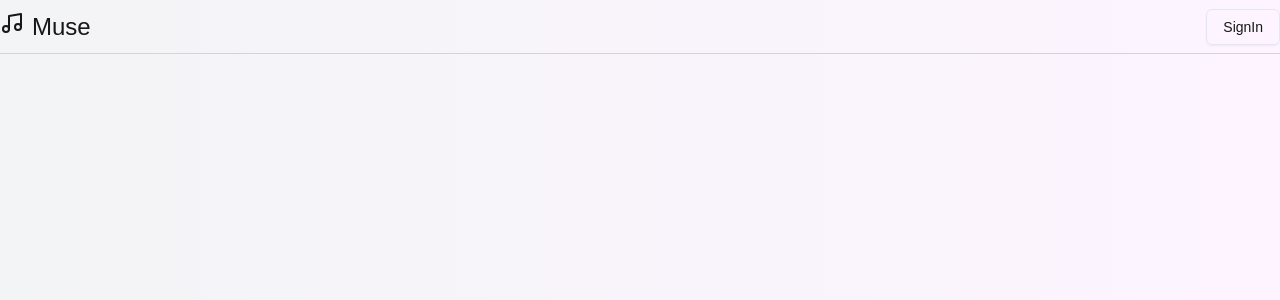
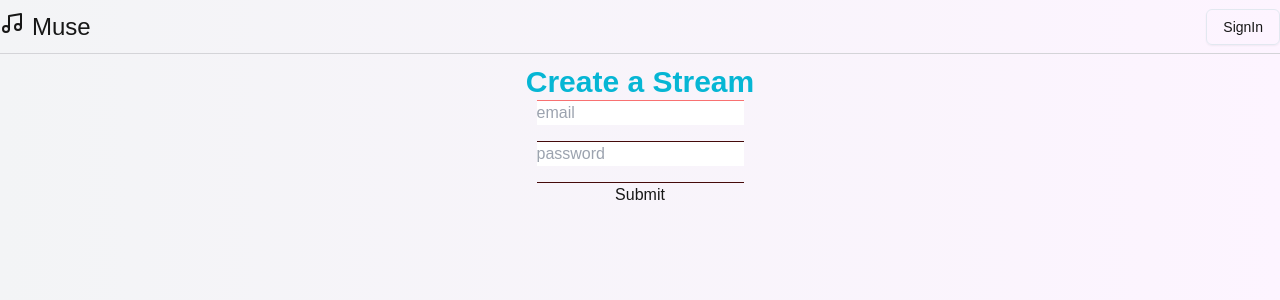
Before and after one commit to PRABHAT1SHUKLA/scheduler, a Next.js app: page /createStream in a window 1280 px wide. Shown: the top 300 px of the page. Built offline with nearby package versions, Linux system fonts and the light colour scheme; no server answers.

Commit message:
created a basic form component without react-hook-form

```diff
--- a/app/createStream/page.tsx
+++ b/app/createStream/page.tsx
@@ -1,7 +1,67 @@
+"use client"
+import { useState } from "react"
+
 export default function Create(){
+
+     const [url , setUrl] = useState("")
+     const [email , setEmail] = useState("")
+     const [password , setPassword] = useState("")
+     const [errors, setErrors] = useState<{email:string , password:string}>({
+        email:"",
+        password:""
+     })
+
+    function handleSubmit(e:React.FormEvent){
+        e.preventDefault()
+
+        setErrors({email:"" , password:""})
+
+        if(!email.startsWith("@")){
+            setErrors(prevErrors=>({...prevErrors , email:"Invalid email"}))
+            return
+        }
+
+        if(password.length<4){
+            setErrors(prevErrors=>({...prevErrors , password:"Password must be at least 4 characters"}))
+
+         return
+
+        }
+
+
+        console.log("form submitted")
+
+    }
+
+
     return (
-        <div>
+        <div className="flex flex-col justify-between items-center divide-y divide-red-400">
 
-        </div>
+            <div className="text-3xl font-bold text-cyan-500"> Create a Stream</div>
+
+            <form onSubmit={handleSubmit} className="flex flex-col gap-y-4 divide-y divide-red-950">
+                <input
+                  placeholder="email"
+                  onChange={(e) => setEmail(e.target.value)}
+                  value={email}
+                  type="text"
+                  className=" border-blue-950"/>
+
+                  {errors.email && <div className="text-red-600">errors.email</div>}
+
+                  <input
+                  placeholder="password"
+                  onChange={(e) => setPassword(e.target.value)}
+                  value={password}
+                  type="text"
+                  className="max-w-5xl border-blue-950"/>
+
+                  {errors.password && <div className="text-red-600">errors.password</div>}
+
+                  <button type="submit">Submit</button>
+
+            </form>
+
+         </div>
     )
 }
```
Also changed, not shown: app/page.tsx (line endings or trailing spaces).
